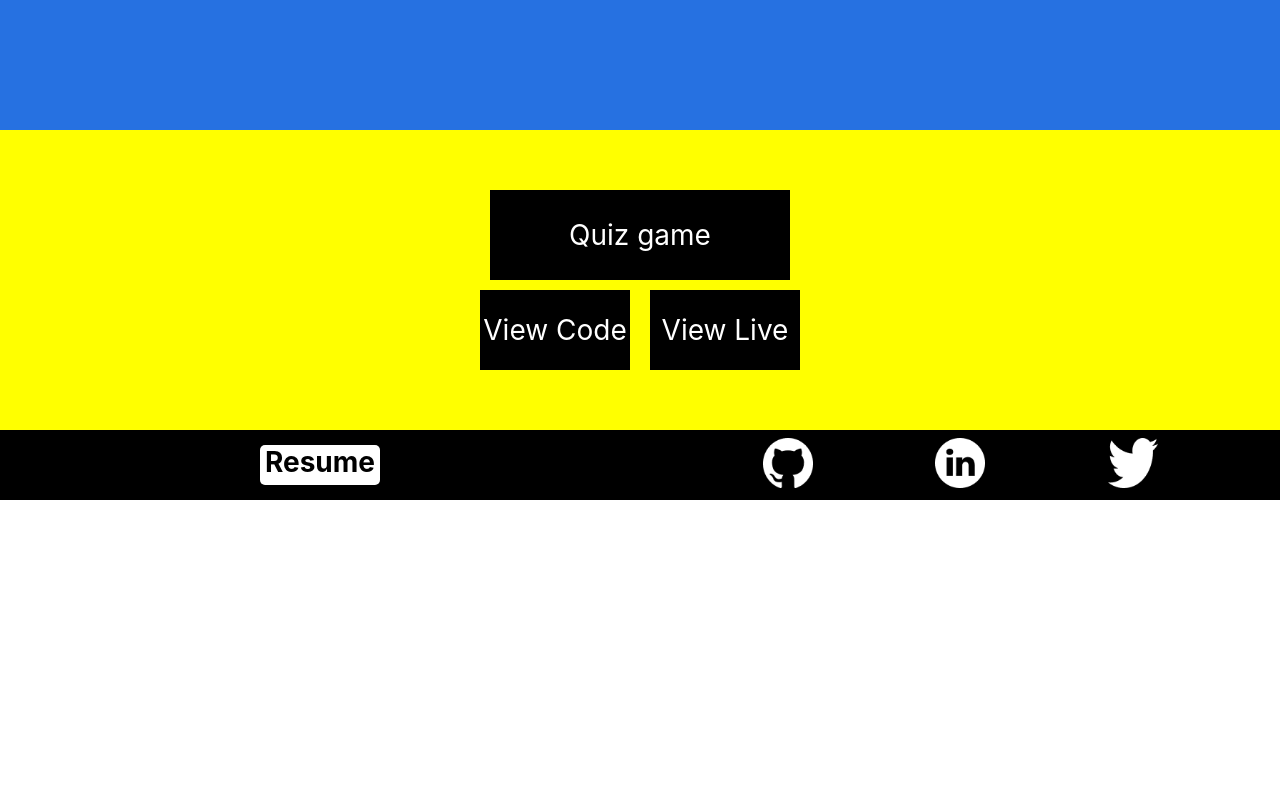
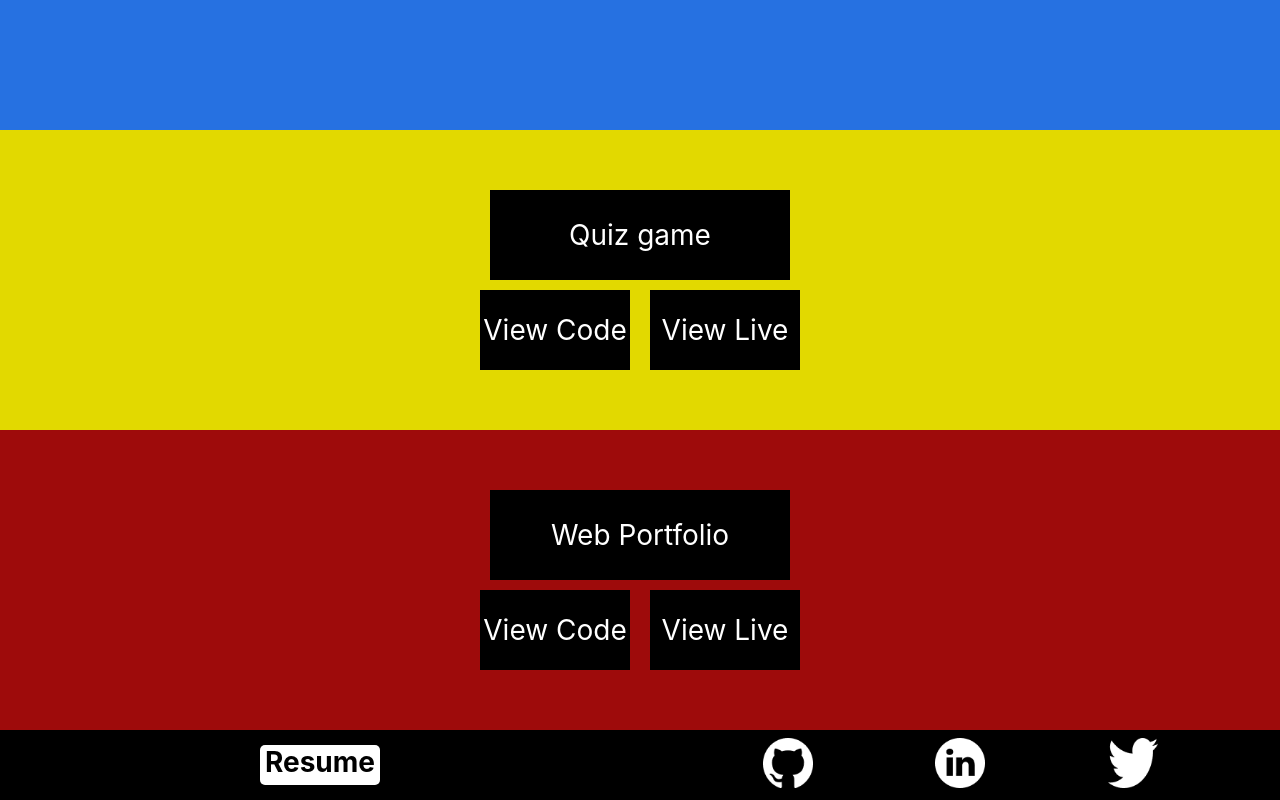
Before and after one commit to FerdyM/developer_portfolio, a React (Create React App) app: page / in a window 1280 px wide. Shown: the part 2270-3070 px from the top of the page. Before the commit the page ends 2770 px from the top, so only its background shows below. Built offline with nearby package versions, Linux system fonts and the light colour scheme.

Commit message:
added web portfolio project

```diff
--- a/src/components/Projects.js
+++ b/src/components/Projects.js
@@ -13,6 +13,16 @@ const Projects = () => {
                     <a className="view-live-link" href="https://romantic-goodall-9a7f7b.netlify.com/" target="_blank">View Live</a>
                 </div>
             </div>
+            <div className="project1 project2" >
+                <div className="project-title">
+                    <p>Web Portfolio</p>
+                </div>
+                <div className="project-links-container">
+                    <a className="view-code-link" href="https://github.com/FerdyM/developer_portfolio" target="_blank">View Code</a>
+                    <a className="view-live-link" href="https://localhost:3000" target="_blank">View Live</a>
+                </div>
+            </div>
+
         </div>
     )
 }
--- a/src/components/stylesheets/Projects.css
+++ b/src/components/stylesheets/Projects.css
@@ -12,7 +12,7 @@
       grid-template-rows: 1fr 100px 80px 1fr;
   width: 100%;
   height: 300px;
-  background: yellow;
+  background: #E2D900;
 }
 
 .projects-container .project1 .project-title {
@@ -67,4 +67,8 @@
   font-size: 28px;
   font-weight: medium;
 }
+
+.projects-container .project2 {
+  background: #9E0B0B;
+}
 /*# sourceMappingURL=Projects.css.map */
--- a/src/components/stylesheets/Projects.scss
+++ b/src/components/stylesheets/Projects.scss
@@ -7,7 +7,7 @@
         grid-template-rows: 1fr 100px 80px 1fr;
         width: 100%;
         height: 300px;
-        background: yellow;
+        background: #E2D900;
         .project-title {
             justify-self: center;
             grid-row: 2/3;
@@ -39,4 +39,7 @@
             }
         }
     }
+    .project2 {
+        background: #9E0B0B;
+    }
 }
```
Also changed, not shown: 1 other file (tests, documents, lock files or other folders).
